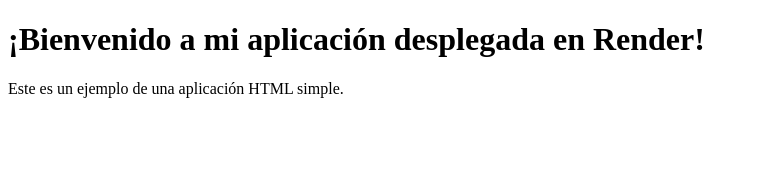
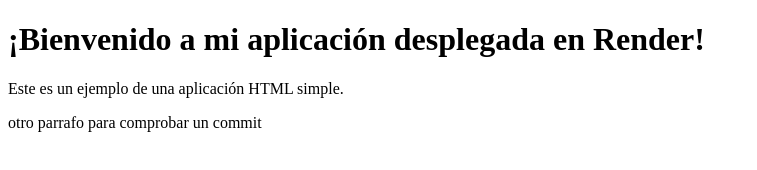
Before and after one commit to Yvesdefaria/mi-app-render, a plain HTML site: page index.html in a window 1280 px wide. Shown: the whole page, without its empty margins (0-757 px from the left). Drawn offline with Linux system fonts and the light colour scheme.

Commit message:
Actualización de la página HTML

```diff
--- a/index.html
+++ b/index.html
@@ -8,5 +8,6 @@
 <body>
   <h1>¡Bienvenido a mi aplicación desplegada en Render!</h1>
   <p>Este es un ejemplo de una aplicación HTML simple.</p>
+  <p>otro parrafo para comprobar un commit </p>
 </body>
 </html>
```
